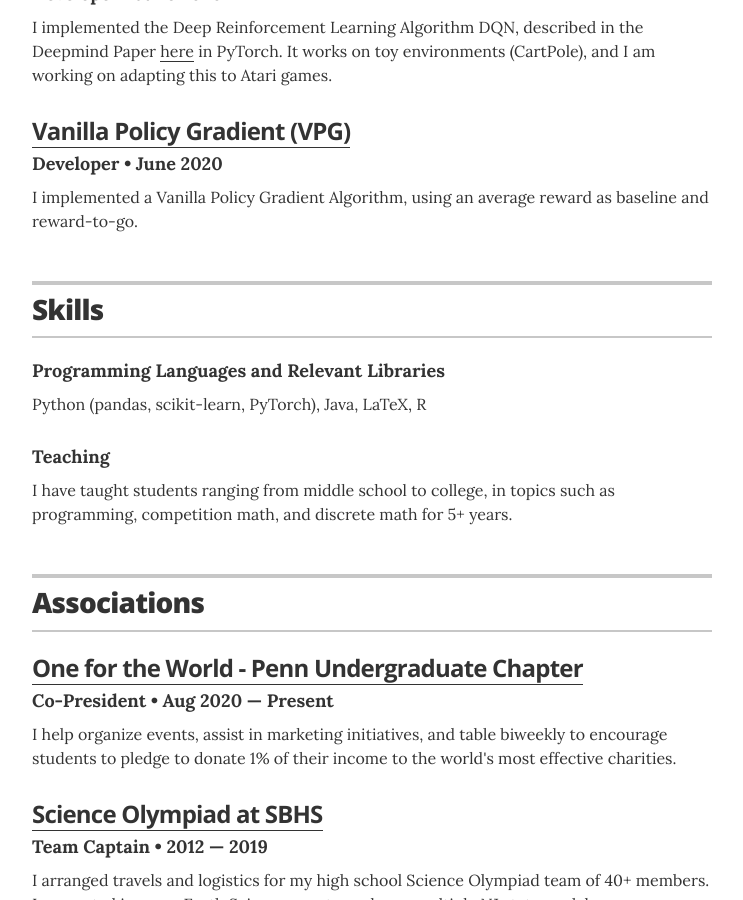
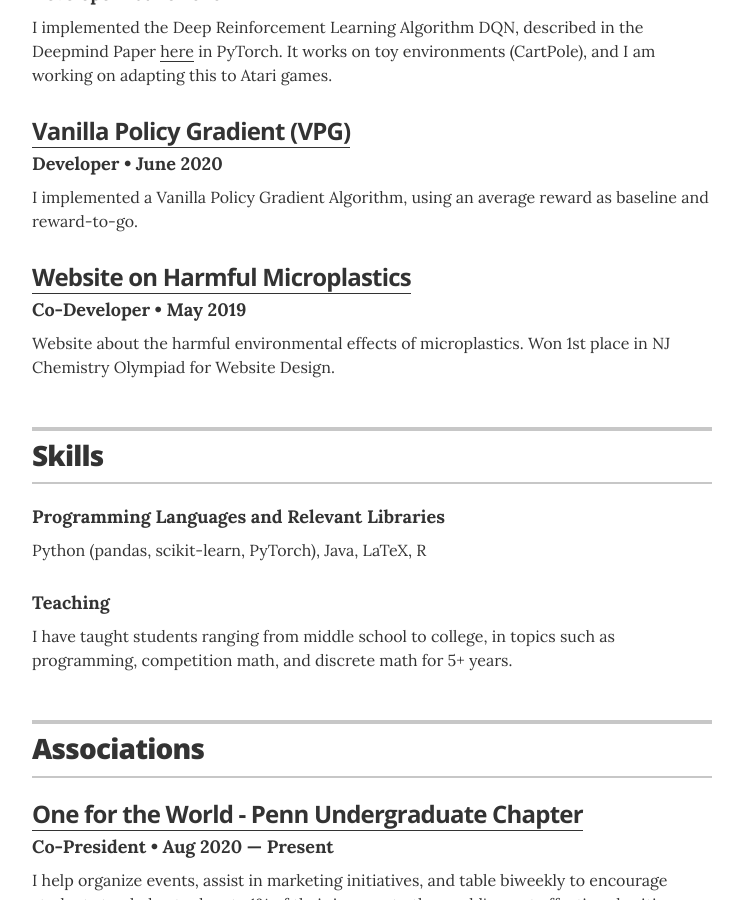
Before and after one commit to abhishekp106/old-website, a Jekyll site: the page built from index.html, in a window 1280 px wide and 900 px high, scrolled down 1591 px. Shown: the whole window, without its empty margins (268-1011 px from the left). Built offline with Jekyll 4.4.1, drawn with Linux system fonts in a browser that asks for light colours.

Commit message:
added web design for NJCO

```diff
--- a/_data/projects.yml
+++ b/_data/projects.yml
@@ -14,3 +14,10 @@
   duration: June 2020
   url: "https://github.com/abhishekp106/DeepRL"
   description: "I implemented a Vanilla Policy Gradient Algorithm, using an average reward as baseline and reward-to-go."
+
+# NJCO Website Design
+- project: Website on Harmful Microplastics
+  role: Co-Developer
+  duration: May 2019
+  url: "https://shivenk78.github.io/WebDesign-SBHS-TeamB/"
+  description: "Website about the harmful environmental effects of microplastics. Won 1st place in NJ Chemistry Olympiad for Website Design."
```
